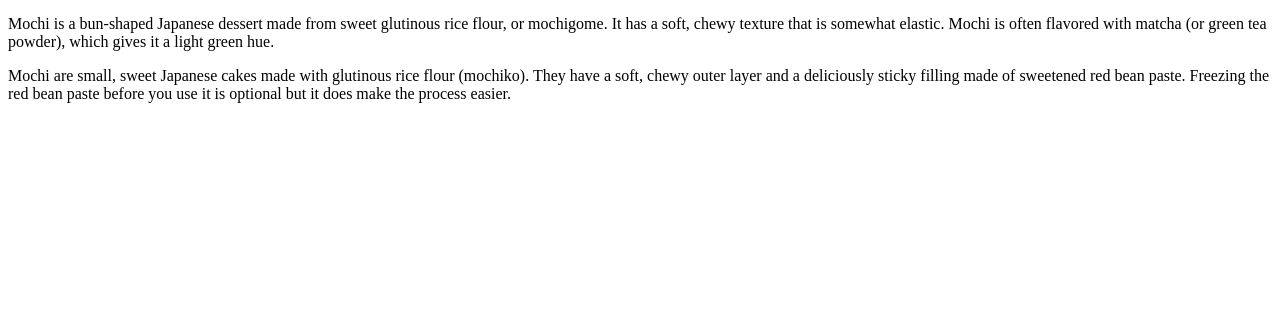
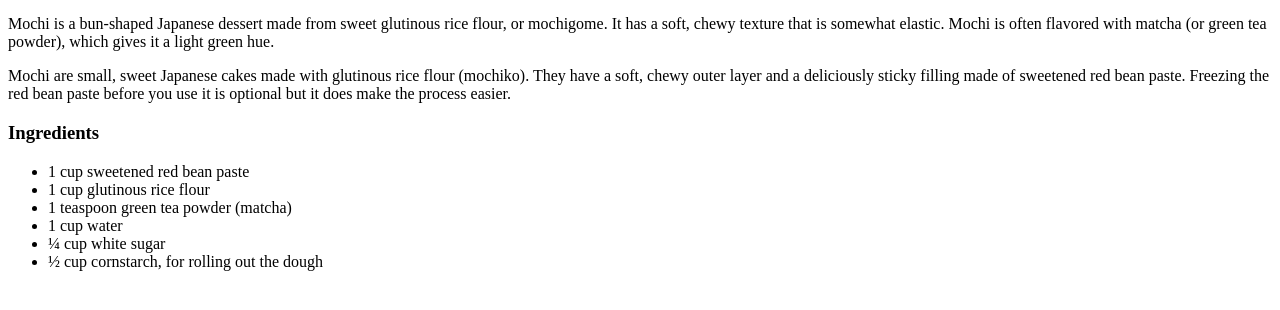
Before and after one commit to azr-m/odin-recipes, a plain HTML site: page recipes/mochi.html in a window 1280 px wide. Shown: the part 428-738 px from the top of the page. Drawn offline with Linux system fonts and the light colour scheme.

Commit message:
Add ingredients list and header

```diff
--- a/recipes/mochi.html
+++ b/recipes/mochi.html
@@ -13,5 +13,15 @@
         <h3>Description</h3>
         <p>Mochi is a bun-shaped Japanese dessert made from sweet glutinous rice flour, or mochigome. It has a soft, chewy texture that is somewhat elastic. Mochi is often flavored with matcha (or green tea powder), which gives it a light green hue.</p>
         <p>Mochi are small, sweet Japanese cakes made with glutinous rice flour (mochiko). They have a soft, chewy outer layer and a deliciously sticky filling made of sweetened red bean paste. Freezing the red bean paste before you use it is optional but it does make the process easier.</p>
+
+        <h3>Ingredients</h3>
+        <ul>
+            <li>1 cup sweetened red bean paste</li>
+            <li>1 cup glutinous rice flour</li>
+            <li>1 teaspoon green tea powder (matcha)</li>
+            <li>1 cup water</li>
+            <li>¼ cup white sugar</li>
+            <li>½ cup cornstarch, for rolling out the dough</li>
+        </ul>
     </body>
 </html>
```
